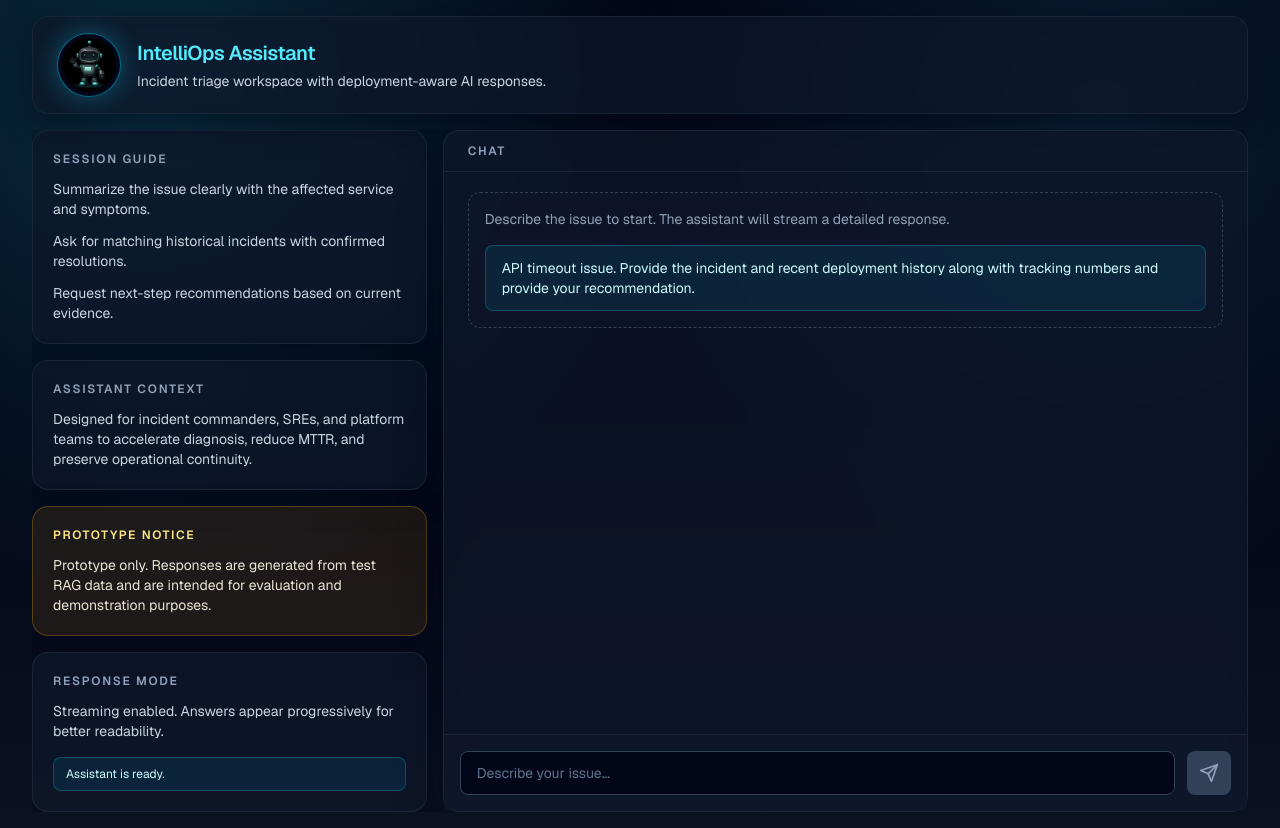
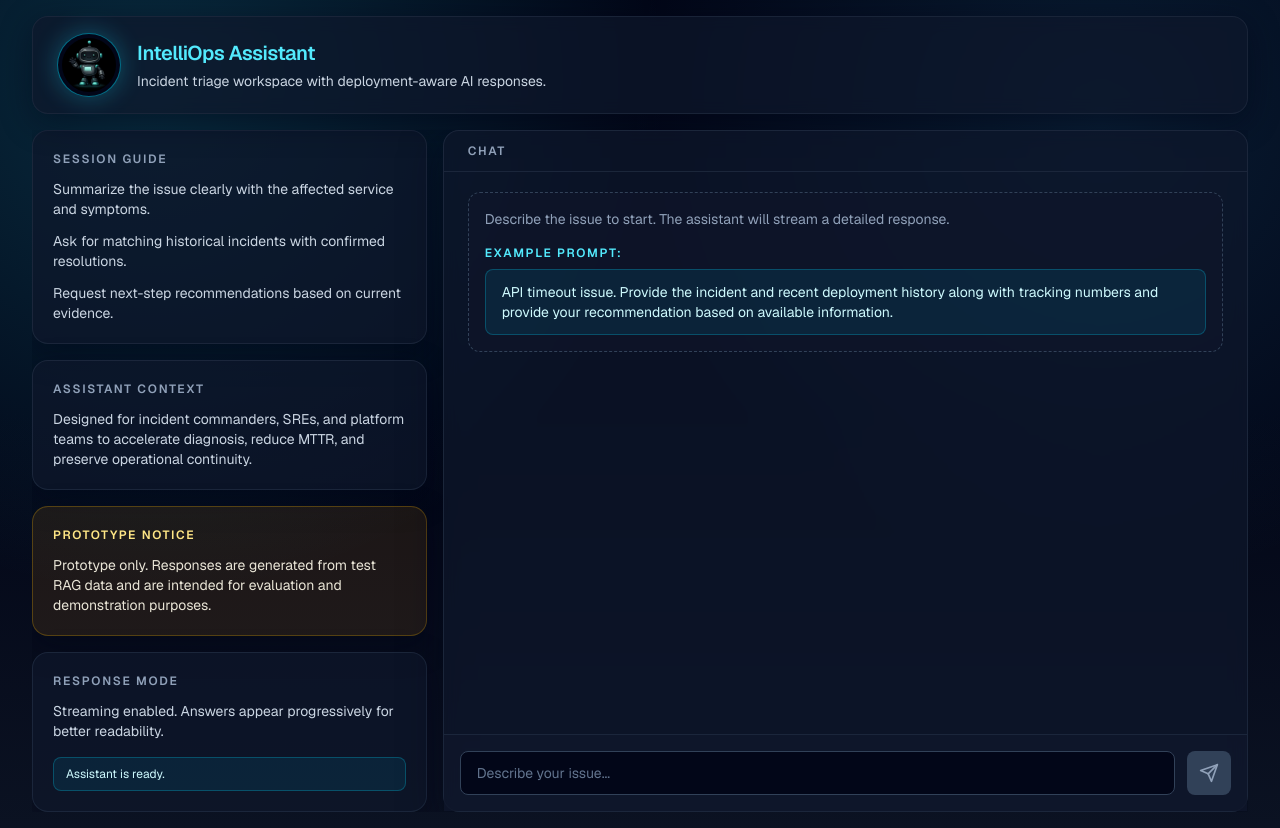
Before and after one commit to praveen-ai-platform/RAG-assistant, a Next.js app: page / in a window 1280 px wide. Built offline with nearby package versions, Linux system fonts and the light colour scheme.

Commit message:
Refine example prompt copy

```diff
--- a/app/page.tsx
+++ b/app/page.tsx
@@ -9,7 +9,7 @@ type ChatMessage = {
 };
 
 const EXAMPLE_PROMPT =
-  "API timeout issue. Provide the incident and recent deployment history along with tracking numbers and provide your recommendation.";
+  "API timeout issue. Provide the incident and recent deployment history along with tracking numbers and provide your recommendation based on available information.";
 
 const BOT_URL =
   "https://b75v7st3u1.execute-api.us-east-1.amazonaws.com/prod/praveen-aiops-bot?q=";
@@ -159,10 +159,13 @@ export default function Home() {
                     <p className="text-sm text-slate-400">
                       Describe the issue to start. The assistant will stream a detailed response.
                     </p>
+                    <p className="mt-4 text-xs font-semibold uppercase tracking-[0.14em] text-cyan-300">
+                      Example prompt:
+                    </p>
                     <button
                       type="button"
                       onClick={() => setQuery(EXAMPLE_PROMPT)}
-                      className="mt-4 w-full rounded-lg border border-cyan-500/30 bg-cyan-500/10 px-4 py-3 text-left text-sm text-cyan-100 transition hover:border-cyan-400/50 hover:bg-cyan-500/15"
+                      className="mt-2 w-full rounded-lg border border-cyan-500/30 bg-cyan-500/10 px-4 py-3 text-left text-sm text-cyan-100 transition hover:border-cyan-400/50 hover:bg-cyan-500/15"
                     >
                       {EXAMPLE_PROMPT}
                     </button>
```
